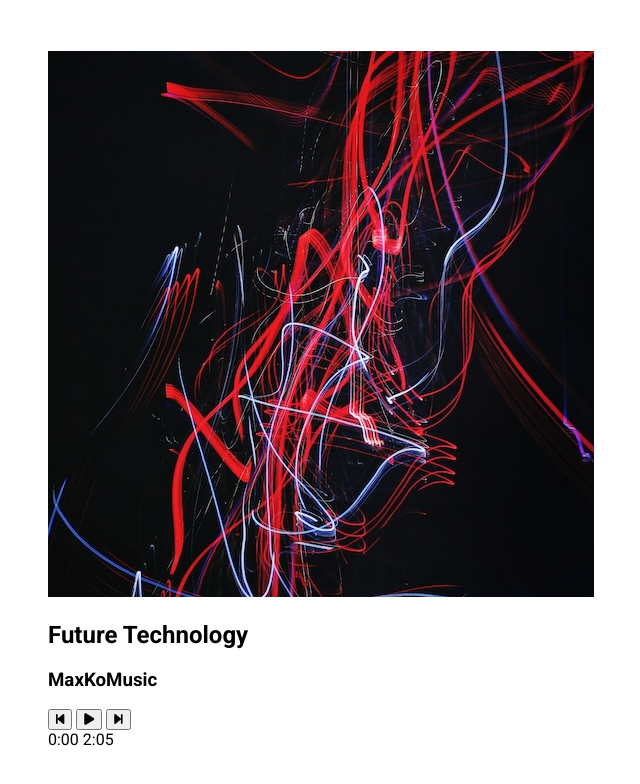
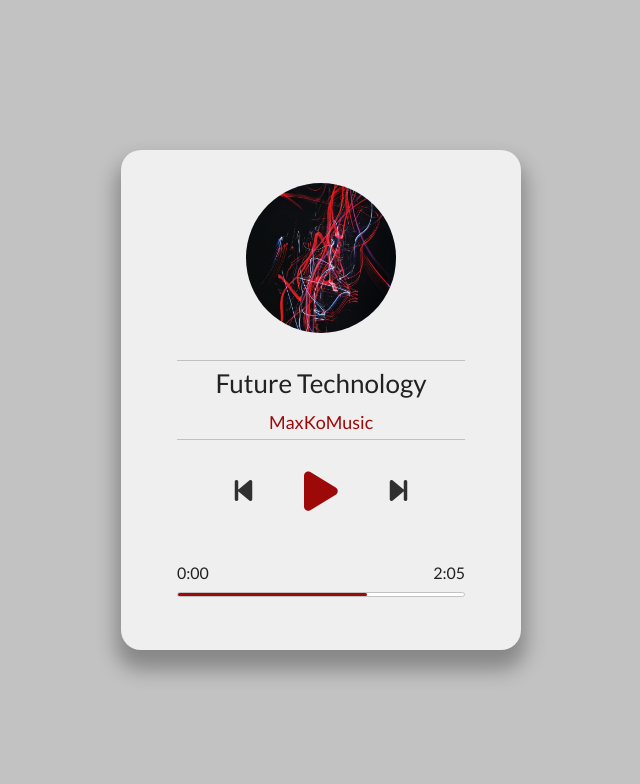
Before and after one commit to AnnaMara27/Music_player_basic, a plain HTML site: page index.html in a window 1280 px wide. Shown: the whole page, without its empty margins (319-959 px from the left). Drawn offline with Linux system fonts and the light colour scheme.

Commit message:
Add CSS style, update html

```diff
--- a/index.html
+++ b/index.html
@@ -39,12 +39,15 @@
           <i class="fas fa-forward-step"></i>
         </button>
       </div>
-      <div class="progress-container">
+      <div class="duration-container">
         <div class="duration">
           <span id="current-time">0:00</span>
           <span id="duration">2:05</span>
         </div>
-        <div class="progress" id="progress"></div>
+
+        <div class="progress-container">
+          <div class="progress" id="progress"></div>
+        </div>
       </div>
     </div>
     <script src="script.js"></script>
--- a/style.css
+++ b/style.css
@@ -1,11 +1,16 @@
-@import url("https://fonts.googleapis.com/css2?family=Roboto:wght@400;700&display=swap");
+@import url("https://fonts.googleapis.com/css2?family=Lato&display=swap");
 
 * {
+  margin: 0;
+  padding: 0;
   box-sizing: border-box;
 }
 
 body {
-  font-family: "Roboto", sans-serif;
+  background-color: #c2c2c2;
+  font-family: "Lato", sans-serif;
+  font-size: 18px;
+  color: #222;
   display: flex;
   flex-direction: column;
   align-items: center;
@@ -14,3 +19,128 @@ body {
   overflow: hidden;
   margin: 0;
 }
+
+.container {
+  background-color: #efefef;
+  border-radius: 20px;
+  box-shadow: 0 15px 20px 5px rgba(0, 0, 0, 0.3);
+  display: flex;
+  flex-direction: column;
+  align-items: center;
+  justify-content: space-around;
+  height: 500px;
+  width: 400px;
+  max-width: 95%;
+  padding: 20px;
+}
+
+.art-container {
+  height: 150px;
+  width: 150px;
+}
+
+.album-art {
+  height: 100%;
+  width: 100%;
+  border-radius: 50%;
+}
+
+.music-info {
+  border-top: 1px solid #c2c2c2;
+  border-bottom: 1px solid #c2c2c2;
+  display: flex;
+  flex-direction: column;
+  align-items: center;
+  justify-content: space-around;
+  height: 80px;
+  width: 80%;
+}
+
+.song-title {
+  font-size: 26px;
+  font-weight: 500;
+}
+
+.song-artist {
+  font-size: 18px;
+  font-weight: 100;
+  color: #000;
+  color: #9d0909;
+}
+
+.navigation {
+  display: flex;
+  align-items: center;
+  justify-content: space-around;
+  width: 60%;
+}
+
+.action-btn {
+  display: flex;
+  flex-direction: column;
+  align-items: center;
+  justify-content: center;
+  background-color: transparent;
+  border: none;
+  cursor: pointer;
+}
+
+.fas {
+  font-size: 28px;
+  color: #303030;
+}
+
+.action-btn-big {
+  height: 50px;
+  width: 50px;
+}
+
+.action-btn-big .fas {
+  color: #9d0909;
+  font-size: 45px;
+}
+
+.action-btn:hover {
+  transform: scale(1.1);
+}
+
+.duration-container {
+  padding: 20px 0;
+  width: 80%;
+}
+
+.duration {
+  display: flex;
+  justify-content: space-between;
+  font-size: 16px;
+  font-weight: 100;
+  width: 100%;
+  margin-bottom: 10px;
+}
+
+.progress-container {
+  background-color: #fff;
+  border: 1px solid #c2c2c2;
+  border-radius: 5px;
+  cursor: pointer;
+  height: 5px;
+  width: 100%;
+}
+
+.progress {
+  background-color: #9d0909;
+  border-radius: 5px;
+  height: 100%;
+  width: 66%;
+  transition: width 0.1s linear;
+}
+
+@media (max-width: 560px) {
+  .container {
+    width: 90%;
+  }
+
+  .song-title {
+    font-size: 22px;
+  }
+}
```
